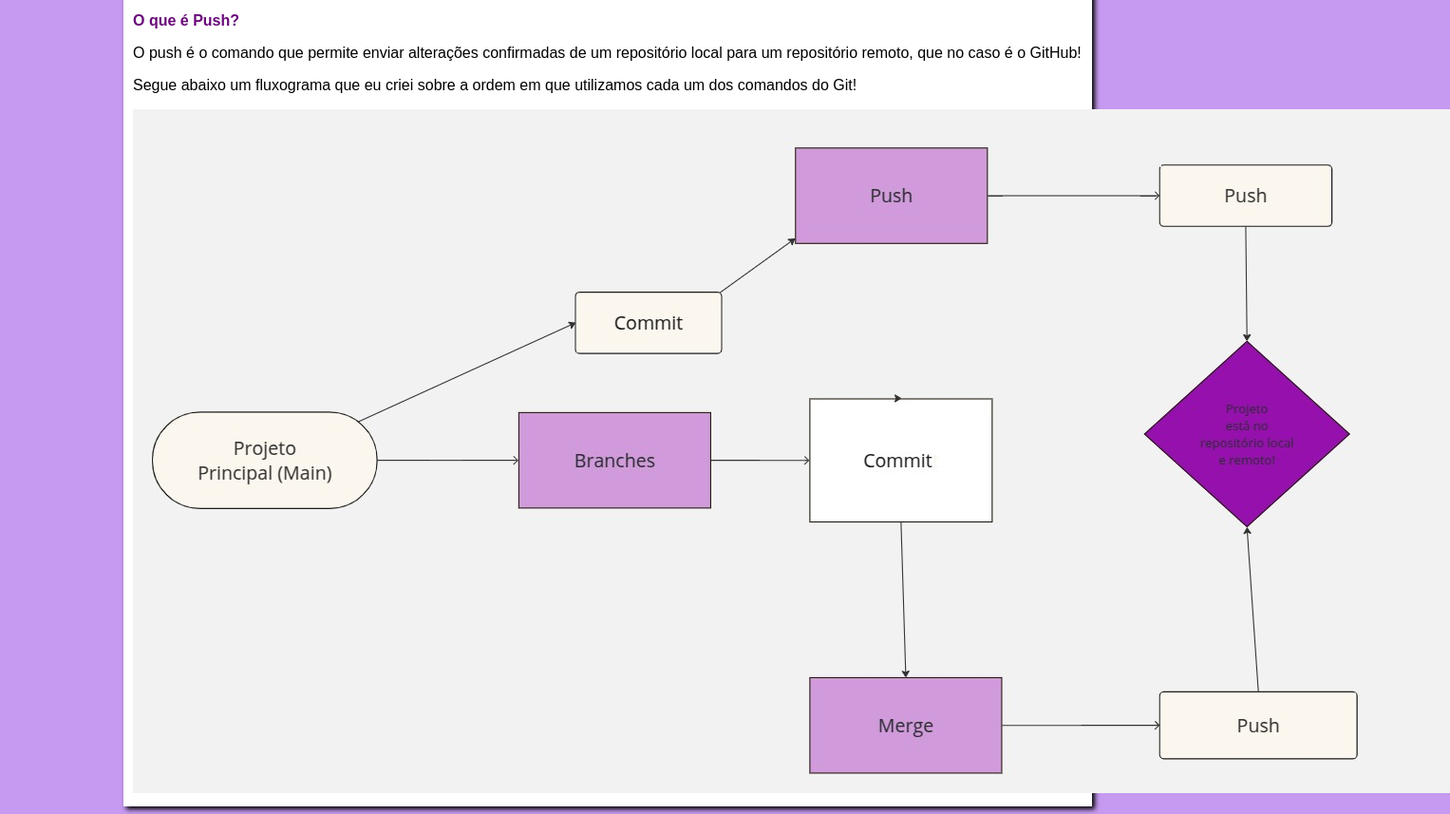
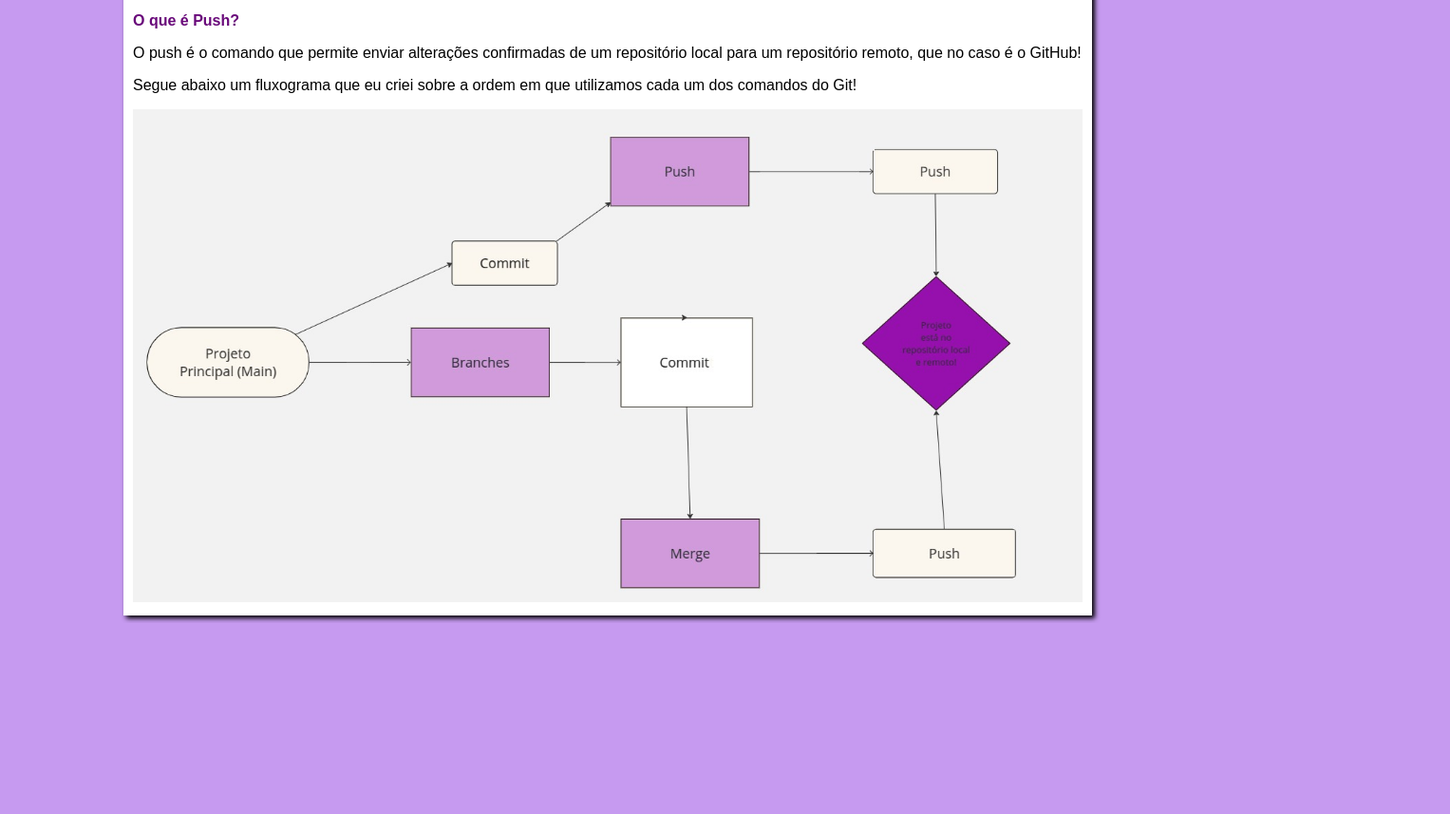
Before and after one commit to jessicapersio/projeto-site, a plain HTML site: page index.html in a window 1280 px wide. Shown: the part 415-1272 px from the top of the page at 95% size, 1527 px wide, since content can reach past the window. After the commit the page ends 1071 px from the top, so only its background shows below. Drawn offline with Linux system fonts and the light colour scheme.

Commit message:
adicionei fluxograma

```diff
--- a/index.html
+++ b/index.html
@@ -49,7 +49,7 @@
         <picture>
             <source media="(200px)" srcset="fluxograma.jpg" type="imagens/Fluxograma.jpg">
             <source media="(400px)" srcset="fluxograma.jpg" type="imagens/Fluxograma.jpg">
-            <img src="imagens/Fluxograma.jpg" alt="fluxograna">
+            <img src="imagens/Fluxograma.jpg" class="fluxograma" alt="fluxograna">
         </picture>
 
 
```
